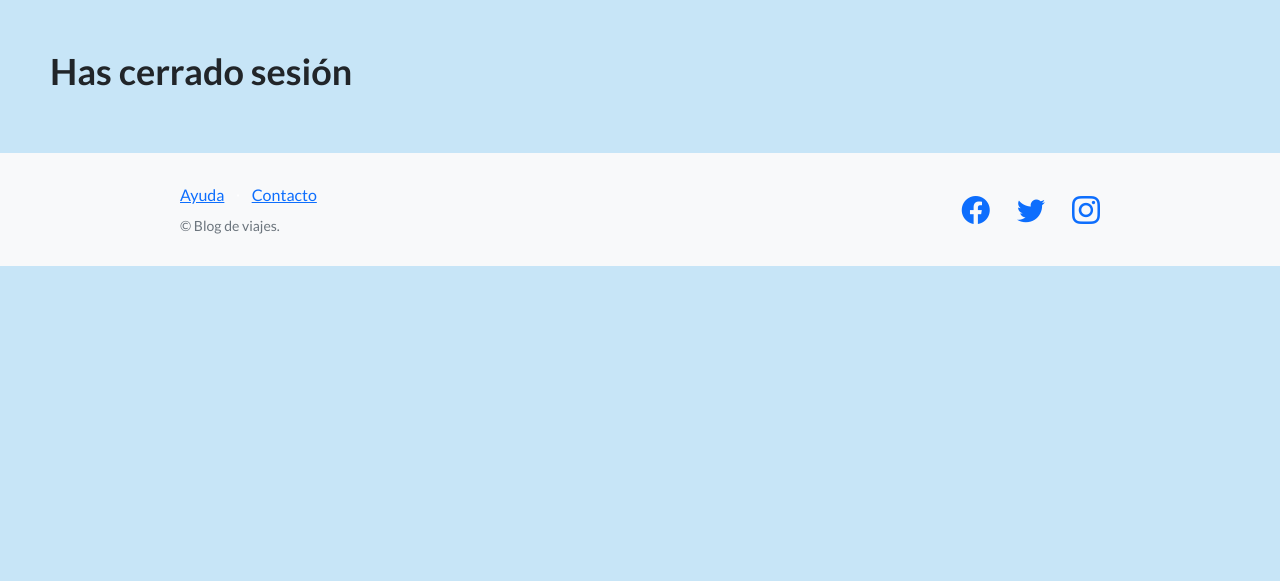
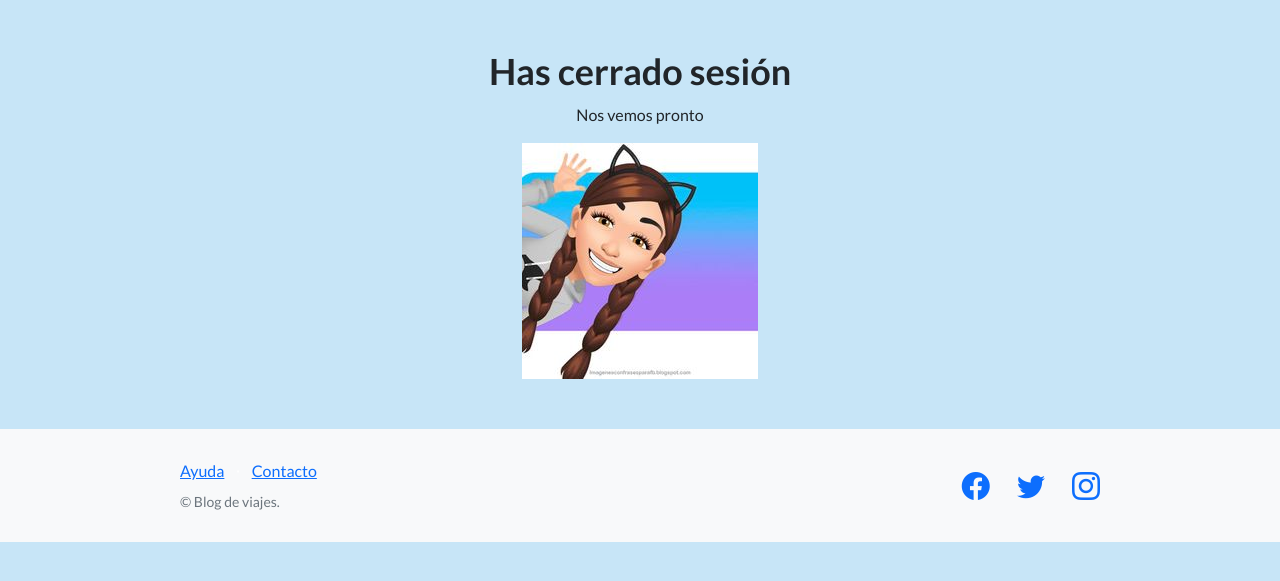
Before and after one commit to gabyver/Proyecto_final_Vergez, a Django app: page /perfiles/logout/ in a window 1280 px wide. Shown: the part 106-687 px from the top of the page. Run offline with Django 4.2, Linux system fonts and the light colour scheme; a user stored in the database is signed in; some libraries are stand-ins or nearby versions.

Commit message:
Agregada imagen en logout

```diff
--- a/perfiles/templates/perfiles/logout.html
+++ b/perfiles/templates/perfiles/logout.html
@@ -1,5 +1,12 @@
 {% extends 'blog/base.html' %}
 
 {% block contenido %}
-<h1>Has cerrado sesión</h1>
+<div class="texto-centrado">
+    <h1>Has cerrado sesión</h1>
+    <p>Nos vemos pronto</p>
+    <div class="inicio-image-container">
+        <img src="\media\avatares\avatar_saludando.jpg" alt="Imagen inicio" class="imagen-articulo">
+    </div>
+</div>
+
 {% endblock contenido %}
```
Also changed, not shown: db.sqlite3, media/avatares/avatar_femenino_vkOLpvf.jpg (added), media/avatares/avatar_saludando.jpg (added), media/images/miami1.jpg (added), media/images/puerto_madryn1.jpg (added).
